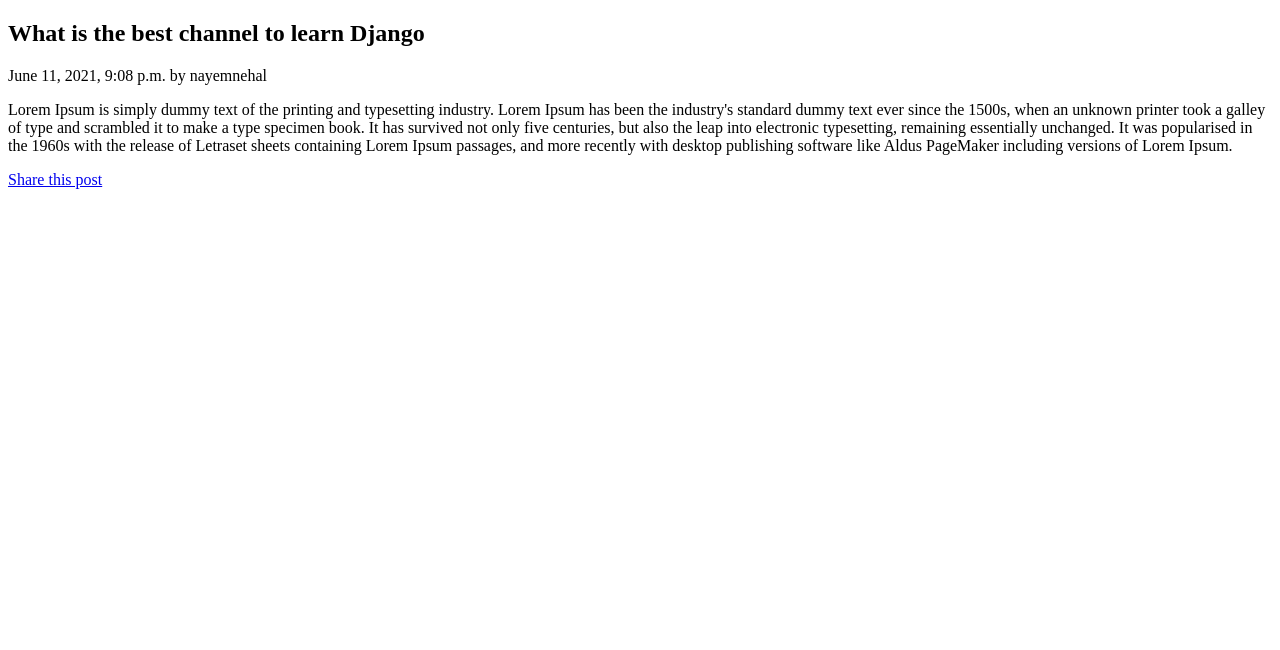
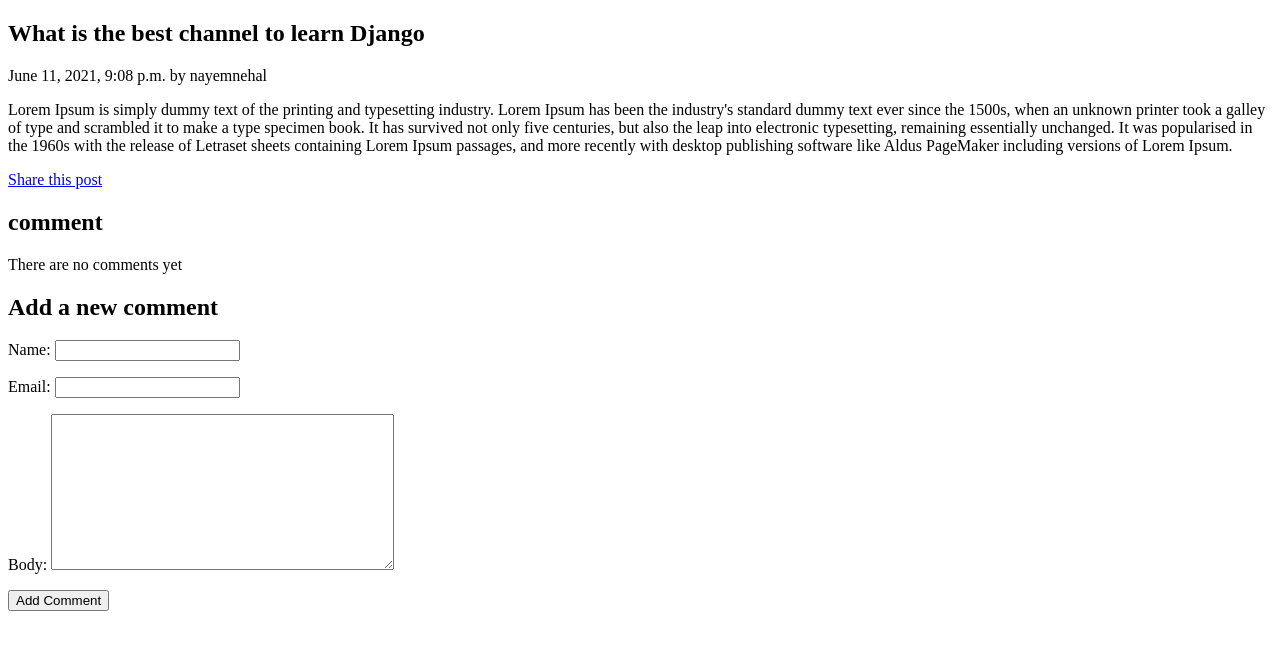
Before and after one commit to NaeemIslam24/Blog_site, a Django app: a page that uses templates/single_post.html in a window 1280 px wide. Shown: the top 650 px of the page. Run offline with Django 3.2, Linux system fonts and the light colour scheme; data comes from the database, SQL or seed files in the repository; both versions use the stored data as it was after the commit.

Commit message:
commited

```diff
--- a/blogapp/forms.py
+++ b/blogapp/forms.py
@@ -1,7 +1,14 @@
 from django import forms
+from . models import Comments
 
 class EmailPostForm(forms.Form):
     name = forms.CharField(max_length=25)
     email = forms.EmailField()
     to = forms.EmailField()
     comments = forms.CharField(required=False,widget=forms.Textarea)
+
+
+class CommentForm(forms.ModelForm):
+    class Meta:
+        model = Comments
+        fields = ('name','email','body')
--- a/blogapp/models.py
+++ b/blogapp/models.py
@@ -28,7 +28,7 @@
 
 
 class Comments(models.Model):
-    post = models.ForeignKey(Post, on_delete=models.CASCADE,related_name='comments')
+    post = models.ForeignKey(Post, on_delete=models.CASCADE,related_name='comment_here') # this related_name is used in views
     name = models.CharField(max_length=40)
     email = models.EmailField()
     body = models.TextField()
--- a/blogapp/views.py
+++ b/blogapp/views.py
@@ -1,7 +1,7 @@
 from django.shortcuts import render,get_object_or_404
 from django.core.paginator import Paginator,EmptyPage,PageNotAnInteger
-from .models import Post
-from .forms import EmailPostForm
+from .models import Post, Comments
+from .forms import EmailPostForm, CommentForm
 from django.core.mail import send_mail
 
 def index(request):
@@ -28,8 +28,21 @@
 def single_post(request,number,title):
     template = 'single_post.html'
     post = get_object_or_404(Post,slug = title, id = number)
+    comment = post.comment_here.filter(active=True) # we got post from the up line and comment_here is taken from related_name of Comments model's post object
+    new_comment = None
+    if request.method == 'POST':
+        comment_form = CommentForm(request.POST)
+        if comment_form.is_valid():
+            new_comment = comment_form.save(commit=False)
+            new_comment.post = post
+            new_comment.save()
+    else:
+        comment_form = CommentForm()
     context = {
-        'post':post
+        'post':post,
+        'comments':comment,
+        'new_comment':new_comment,
+        'comment_form':comment_form,
     }
     return render(request,template_name=template,context=context)
 
--- a/templates/hi.html
+++ b/templates/hi.html
@@ -5,12 +5,16 @@
     <title>Title</title>
 </head>
 <body>
+
+
+<h1></h1>
   {% if sent %}
    <h1> Email sent successfully </h1>
    <p>"{{ post.title }}" was successfully sent to {{ form.cleaned_date.to }}</p>
   {% else %}
     <h1> Share "{{ post.title }}" by email </h1>
     <form method="Post">
+
         {{ form.as_p }}
         {% csrf_token %}
         <input type="submit" value="Send Email">
--- a/templates/single_post.html
+++ b/templates/single_post.html
@@ -11,6 +11,39 @@
     <p>{{post.publish}} by {{post.author}}</p>
     <p>{{post.body | linebreaks }}</p>
     <p><a href="{% url 'blogapp:post_share' post.id %}"> Share this post </a></p>
+{% with commets.count as total_comments %}
+  <h2>
+      {{ total_comments }} comment {{ total_comments|pluralize }}
+  </h2>
+{% endwith %}
+{% for comment in comments %}
 
+    <div class="comment">
+        <p class="info">
+            Comment {{ forloop.counter }} by {{ comment.name }} {{ comment.created }}
+        </p>
+        {{ comment.body }}
+    </div>
+    {% empty %}
+    <p>
+        There are no comments yet
+    </p>
+
+{% endfor %}
+
+{% if new_comment %}
+<h2> your comment has been added </h2>
+
+{% else %}
+<h2>
+     Add a new comment
+</h2>
+
+<form method="POST">
+ {{ comment_form.as_p }}
+{% csrf_token %}
+    <p> <input type="submit" value="Add Comment"></p>
+</form>
+{% endif %}
 </body>
 </html>
```
Also changed, not shown: blogapp/admin.py (+8 -1 lines), db.sqlite3.
